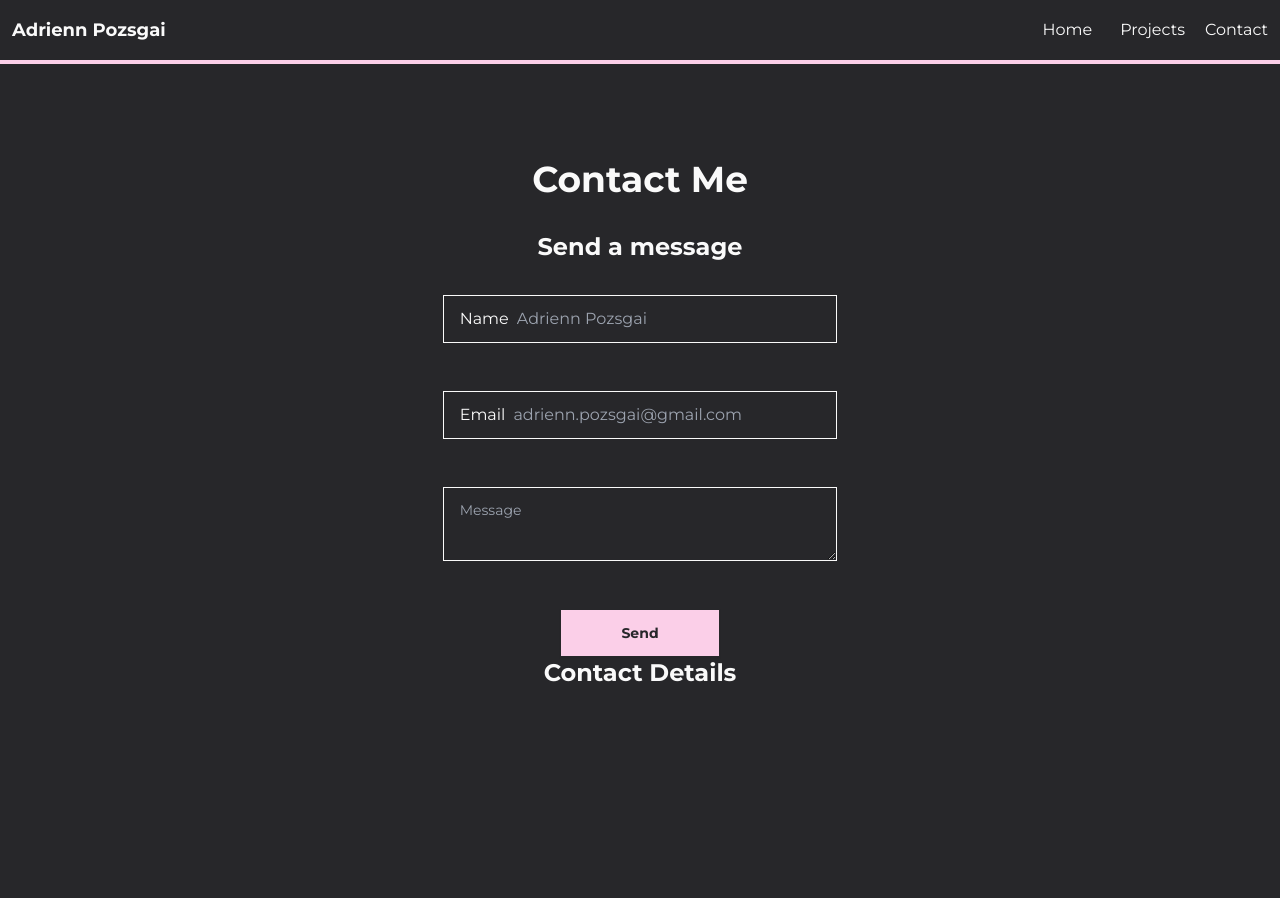
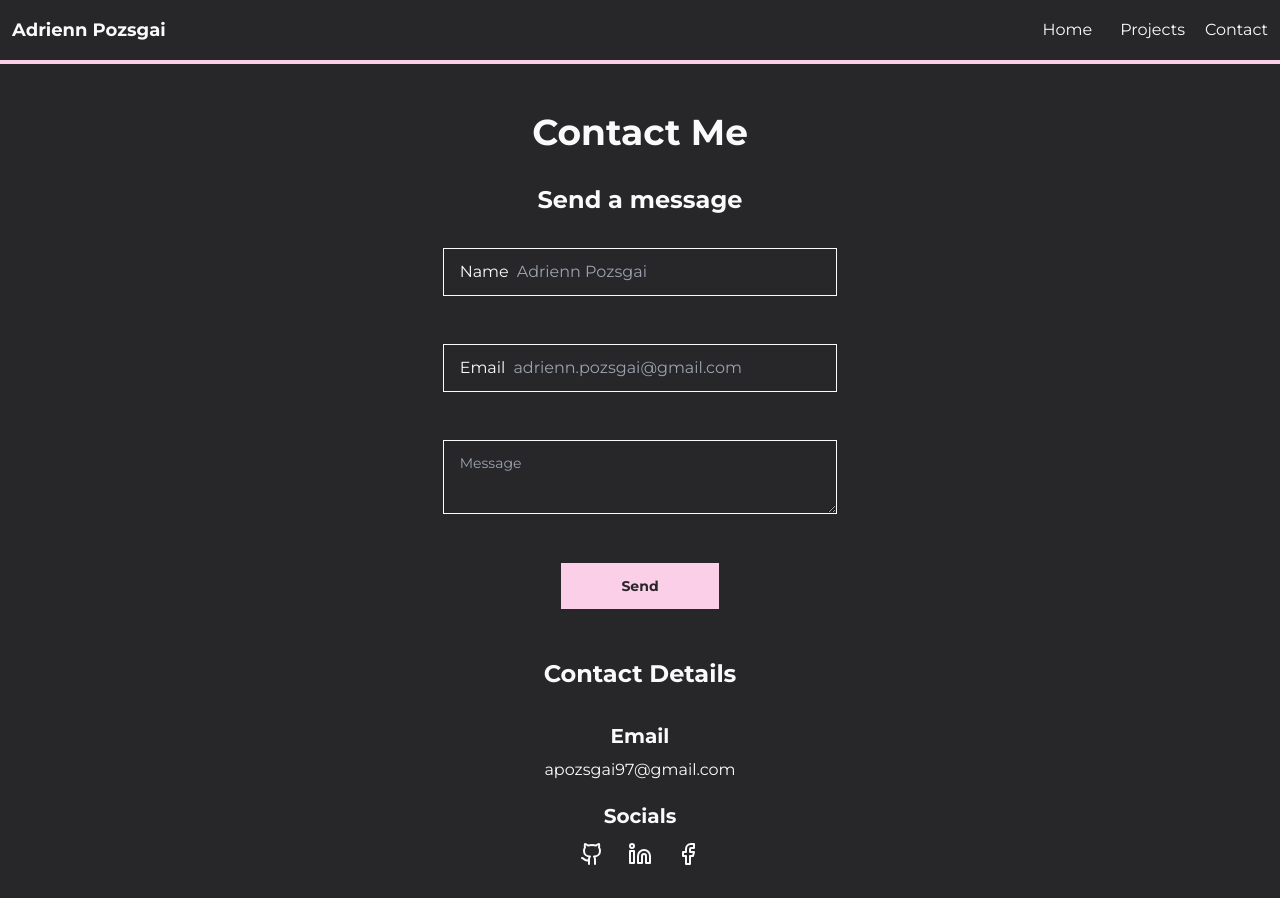
Before and after one commit to Apozsgai97/portfolio-next.js, a Next.js app: page /contact in a window 1280 px wide. Before the commit the page ends 800 px from the top, so only its background shows below. Built offline with nearby package versions, Linux system fonts and the light colour scheme.

Commit message:
add contact details

```diff
--- a/src/app/contact/page.tsx
+++ b/src/app/contact/page.tsx
@@ -1,6 +1,8 @@
+import { Facebook, Github, Linkedin } from "lucide-react";
+
 export default function ContactPage() {
   return (
-    <section className="pt-20 text-neutral-50 flex flex-col justify-center items-center h-full">
+    <section className="pt-28 text-neutral-50 flex flex-col justify-center items-center h-full">
       <h1 className="font-extrabold text-4xl mb-8 text-center">Contact Me</h1>
       <div className="w-full">
         <article className="w-full flex flex-col justify-center items-center">
@@ -38,10 +40,18 @@
             </div>
           </form>
         </article>
-        <article className="w-full flex flex-col justify-center items-center">
-          <h2 className="font-bold text-2xl mb-8 text-center">
+        <article className="w-full flex flex-col justify-center items-center leading-10">
+          <h2 className="font-bold text-2xl mb-8 mt-12 text-center">
             Contact Details
           </h2>
+          <h3 className="text-xl font-semibold">Email</h3>
+          <p>apozsgai97@gmail.com</p>
+          <h3 className="text-xl font-semibold py-3">Socials</h3>
+          <div className="flex gap-6 pb-8">
+            <Github />
+            <Linkedin />
+            <Facebook />
+          </div>
         </article>
       </div>
     </section>
--- a/src/app/layout.tsx
+++ b/src/app/layout.tsx
@@ -19,7 +19,7 @@
 }>) {
   return (
     <html lang="en">
-      <body className={`${roboto.className} bg-zinc-800 h-screen`}>
+      <body className={`${roboto.className} bg-zinc-800`}>
         <Navbar />
         {children}
       </body>
```
